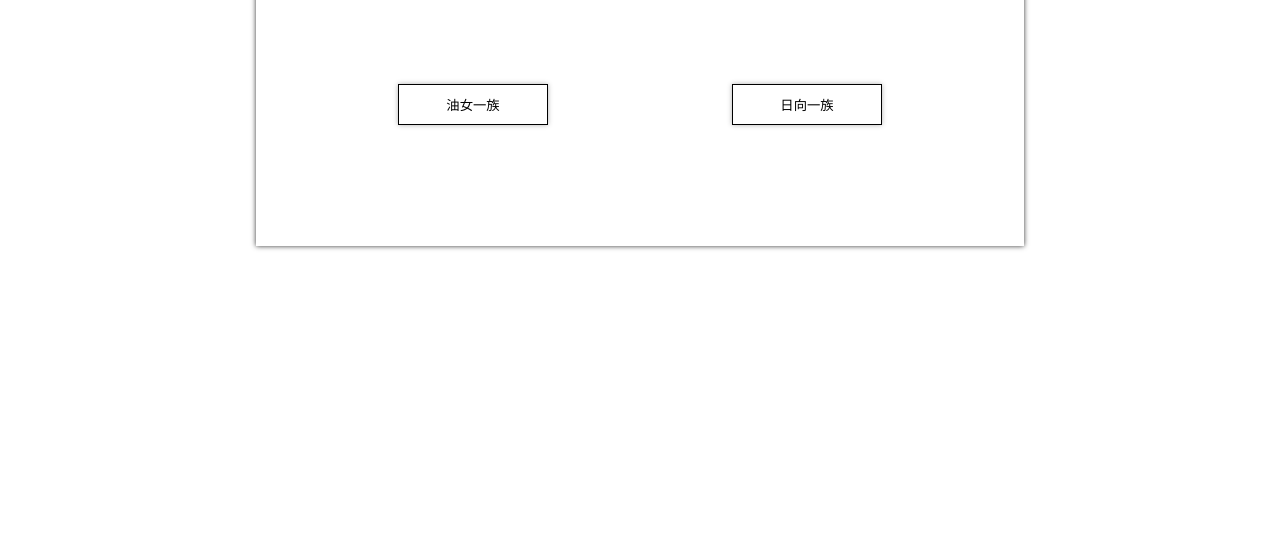
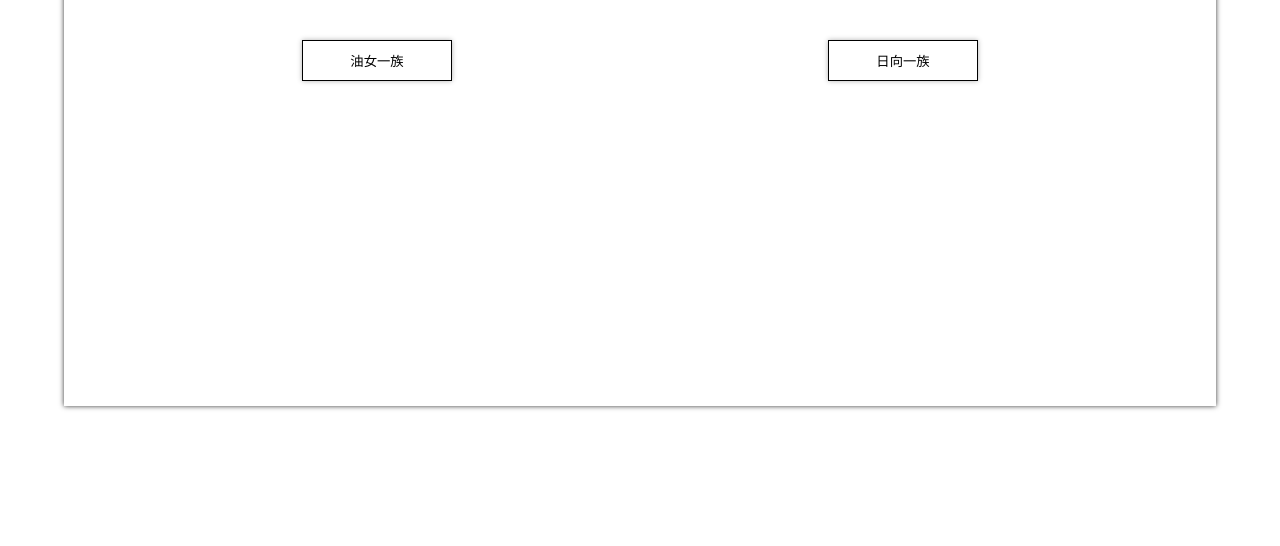
Before and after one commit to m-onishi-sus/dmr.github.io, a plain HTML site: page index.html in a window 1280 px wide. Shown: the part 254-800 px from the top of the page. Drawn offline with Linux system fonts and the light colour scheme.

Commit message:
Update style.css

```diff
--- a/style.css
+++ b/style.css
@@ -10,8 +10,8 @@
     align-items: center;
     background-color: #fff;
     box-shadow: 0 0 5px rgba(0, 0, 0, 0.8);
-    width: 60vw;
-    height: 50vh;
+    width: 90vw;
+    height: 70vh;
     margin: 100px auto;
     padding: 50px;
    }
```
